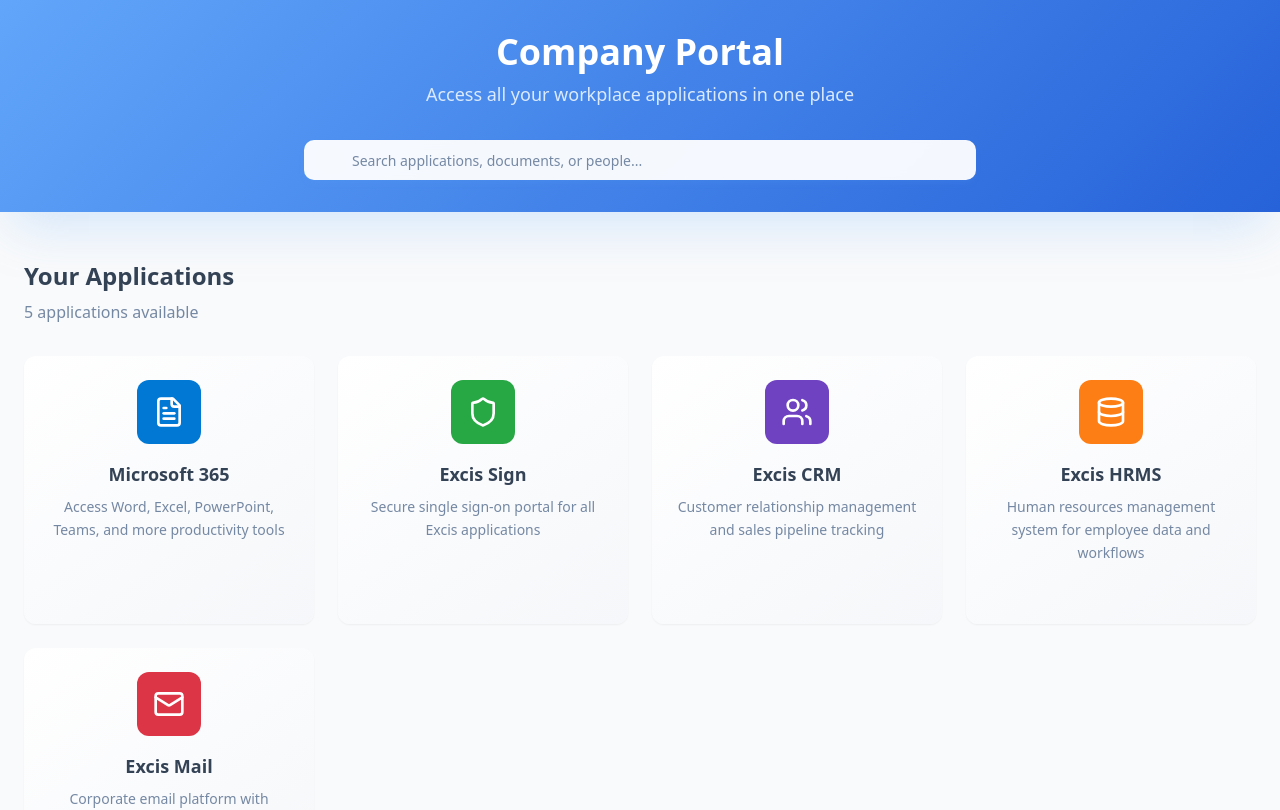
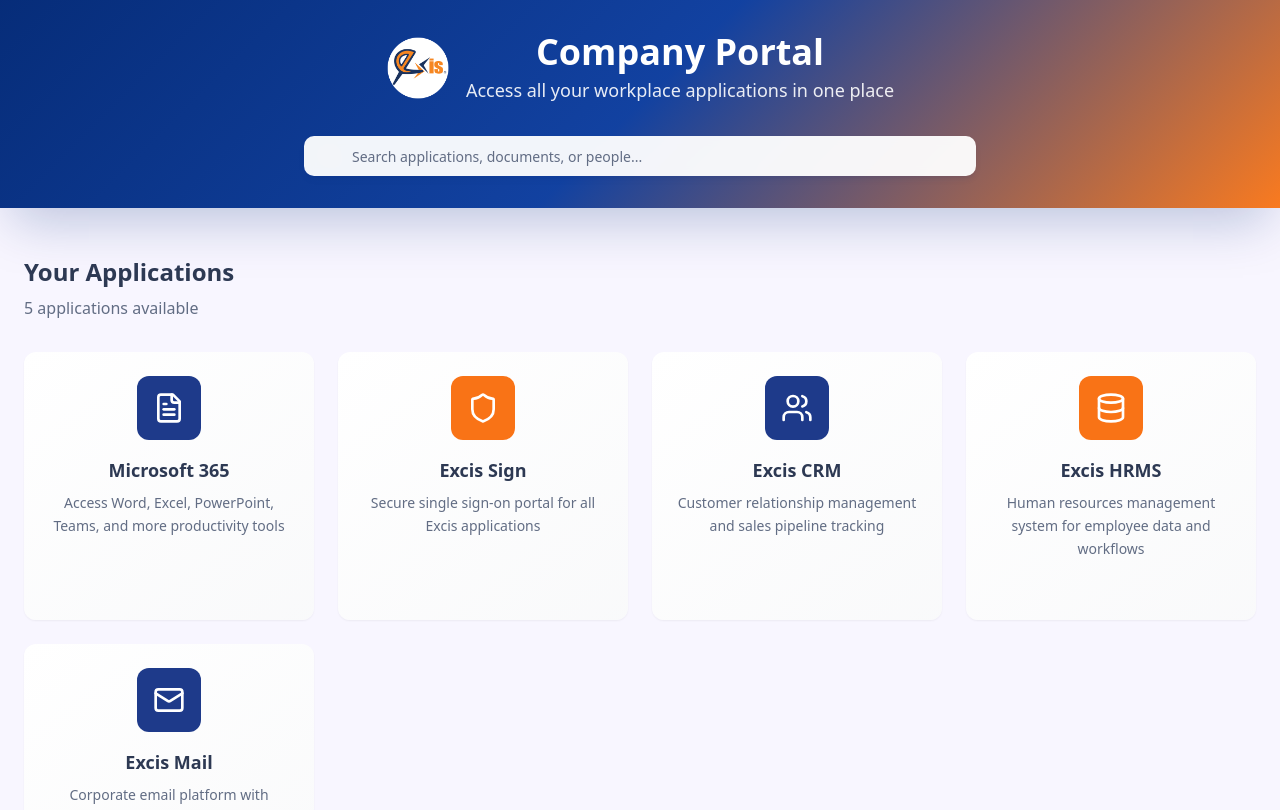
Before and after one commit to marlonj-code/excis-internal-portal, a React (Vite) app: page / in a window 1280 px wide. Shown: the top 810 px of the page. Built offline with nearby package versions, Linux system fonts and the light colour scheme.

Commit message:
Update branding to match logo
Update the company portal's branding to align with the provided logo.
Here are the files that were edited by the AI in that message:
-edited src/index.css
-edited tailwind.config.ts
-edited src/pages/Index.tsx

```diff
--- a/src/components/PortalHeader.tsx
+++ b/src/components/PortalHeader.tsx
@@ -9,13 +9,20 @@ const PortalHeader = ({ onSearch }: PortalHeaderProps) => {
   return (
     <header className="bg-gradient-hero shadow-elevated">
       <div className="container mx-auto px-6 py-8">
-        <div className="text-center mb-8">
-          <h1 className="text-4xl font-bold text-white mb-2">
-            Company Portal
-          </h1>
-          <p className="text-blue-100 text-lg">
-            Access all your workplace applications in one place
-          </p>
+        <div className="flex items-center justify-center mb-8">
+          <img
+            src="/lovable-uploads/e5a60800-09c9-479b-96c5-638f55742306.png"
+            alt="Excis Logo"
+            className="h-16 w-auto mr-4"
+          />
+          <div className="text-center">
+            <h1 className="text-4xl font-bold text-white mb-1">
+              Company Portal
+            </h1>
+            <p className="text-white/90 text-lg">
+              Access all your workplace applications in one place
+            </p>
+          </div>
         </div>
 
         <div className="max-w-2xl mx-auto relative">
--- a/src/index.css
+++ b/src/index.css
@@ -8,52 +8,52 @@ All colors MUST be HSL.
 
 @layer base {
   :root {
-    --background: 210 25% 98%;
-    --foreground: 215 25% 27%;
+    --background: 250 250% 99%;
+    --foreground: 220 30% 25%;
 
     --card: 0 0% 100%;
-    --card-foreground: 215 25% 27%;
+    --card-foreground: 220 30% 25%;
 
     --popover: 0 0% 100%;
-    --popover-foreground: 215 25% 27%;
+    --popover-foreground: 220 30% 25%;
 
-    --primary: 213 94% 68%;
+    --primary: 220 90% 25%;
     --primary-foreground: 0 0% 100%;
 
-    --secondary: 214 32% 91%;
-    --secondary-foreground: 215 25% 27%;
+    --secondary: 220 15% 95%;
+    --secondary-foreground: 220 30% 25%;
 
-    --muted: 214 32% 91%;
-    --muted-foreground: 215 20% 55%;
+    --muted: 220 15% 95%;
+    --muted-foreground: 220 15% 45%;
 
-    --accent: 213 94% 68%;
+    --accent: 25 95% 55%;
     --accent-foreground: 0 0% 100%;
 
     --destructive: 0 84% 60%;
     --destructive-foreground: 0 0% 100%;
 
-    --border: 214 32% 91%;
-    --input: 214 32% 91%;
-    --ring: 213 94% 68%;
+    --border: 220 15% 90%;
+    --input: 220 15% 95%;
+    --ring: 25 95% 55%;
 
     --radius: 0.75rem;
 
-    /* Enterprise Portal Colors */
-    --portal-primary: 213 94% 68%;
-    --portal-primary-dark: 213 94% 58%;
-    --portal-secondary: 220 13% 95%;
-    --portal-accent: 45 93% 58%;
-    --portal-success: 142 76% 36%;
+    /* Excis Brand Colors - Navy Blue & Orange */
+    --excis-navy: 220 90% 25%;
+    --excis-orange: 25 95% 55%;
+    --excis-orange-light: 25 95% 65%;
+    --excis-navy-light: 220 80% 35%;
 
-    /* Gradients */
-    --gradient-primary: linear-gradient(135deg, hsl(213 94% 68%), hsl(213 94% 78%));
-    --gradient-card: linear-gradient(145deg, hsl(0 0% 100%), hsl(214 32% 97%));
-    --gradient-hero: linear-gradient(135deg, hsl(213 94% 68%) 0%, hsl(220 70% 50%) 100%);
+    /* Brand Gradients */
+    --gradient-primary: linear-gradient(135deg, hsl(220 90% 25%), hsl(220 80% 35%));
+    --gradient-brand: linear-gradient(135deg, hsl(220 90% 25%) 0%, hsl(25 95% 55%) 100%);
+    --gradient-card: linear-gradient(145deg, hsl(0 0% 100%), hsl(220 15% 98%));
+    --gradient-hero: linear-gradient(135deg, hsl(220 90% 25%) 0%, hsl(220 80% 35%) 50%, hsl(25 95% 55%) 100%);
 
     /* Shadows */
-    --shadow-card: 0 4px 6px -1px hsl(213 94% 68% / 0.1), 0 2px 4px -1px hsl(213 94% 68% / 0.06);
-    --shadow-card-hover: 0 10px 15px -3px hsl(213 94% 68% / 0.2), 0 4px 6px -2px hsl(213 94% 68% / 0.1);
-    --shadow-elevated: 0 25px 50px -12px hsl(213 94% 68% / 0.25);
+    --shadow-card: 0 4px 6px -1px hsl(220 90% 25% / 0.1), 0 2px 4px -1px hsl(220 90% 25% / 0.06);
+    --shadow-card-hover: 0 10px 15px -3px hsl(25 95% 55% / 0.2), 0 4px 6px -2px hsl(25 95% 55% / 0.1);
+    --shadow-elevated: 0 25px 50px -12px hsl(220 90% 25% / 0.25);
 
     /* Transitions */
     --transition-smooth: all 0.3s cubic-bezier(0.4, 0, 0.2, 1);
--- a/src/pages/Index.tsx
+++ b/src/pages/Index.tsx
@@ -15,7 +15,7 @@ const Index = () => {
       description: "Access Word, Excel, PowerPoint, Teams, and more productivity tools",
       url: "https://office.com",
       icon: FileText,
-      color: "#0078D4",
+      color: "#1e3a8a", // Excis Navy
       category: "productivity"
     },
     {
@@ -24,7 +24,7 @@ const Index = () => {
       description: "Secure single sign-on portal for all Excis applications",
       url: "https://docusign.excis.me",
       icon: Shield,
-      color: "#28A745",
+      color: "#f97316", // Excis Orange
       category: "authentication"
     },
     {
@@ -33,7 +33,7 @@ const Index = () => {
       description: "Customer relationship management and sales pipeline tracking",
       url: "#",
       icon: Users,
-      color: "#6F42C1",
+      color: "#1e3a8a", // Excis Navy
       category: "business"
     },
     {
@@ -42,7 +42,7 @@ const Index = () => {
       description: "Human resources management system for employee data and workflows",
       url: "#",
       icon: Database,
-      color: "#FD7E14",
+      color: "#f97316", // Excis Orange
       category: "hr"
     },
     {
@@ -51,7 +51,7 @@ const Index = () => {
       description: "Corporate email platform with advanced security and collaboration",
       url: "https://mail.exc1s.com/",
       icon: Mail,
-      color: "#DC3545",
+      color: "#1e3a8a", // Excis Navy
       category: "communication"
     }
   ];
--- a/tailwind.config.ts
+++ b/tailwind.config.ts
@@ -52,12 +52,11 @@ export default {
 					DEFAULT: 'hsl(var(--card))',
 					foreground: 'hsl(var(--card-foreground))'
 				},
-				portal: {
-					primary: 'hsl(var(--portal-primary))',
-					'primary-dark': 'hsl(var(--portal-primary-dark))',
-					secondary: 'hsl(var(--portal-secondary))',
-					accent: 'hsl(var(--portal-accent))',
-					success: 'hsl(var(--portal-success))'
+				excis: {
+					navy: 'hsl(var(--excis-navy))',
+					orange: 'hsl(var(--excis-orange))',
+					'orange-light': 'hsl(var(--excis-orange-light))',
+					'navy-light': 'hsl(var(--excis-navy-light))'
 				},
 				sidebar: {
 					DEFAULT: 'hsl(var(--sidebar-background))',
@@ -72,6 +71,7 @@ export default {
 			},
 			backgroundImage: {
 				'gradient-primary': 'var(--gradient-primary)',
+				'gradient-brand': 'var(--gradient-brand)',
 				'gradient-card': 'var(--gradient-card)',
 				'gradient-hero': 'var(--gradient-hero)'
 			},
```
Also changed, not shown: public/lovable-uploads/e5a60800-09c9-479b-96c5-638f55742306.png (added).
